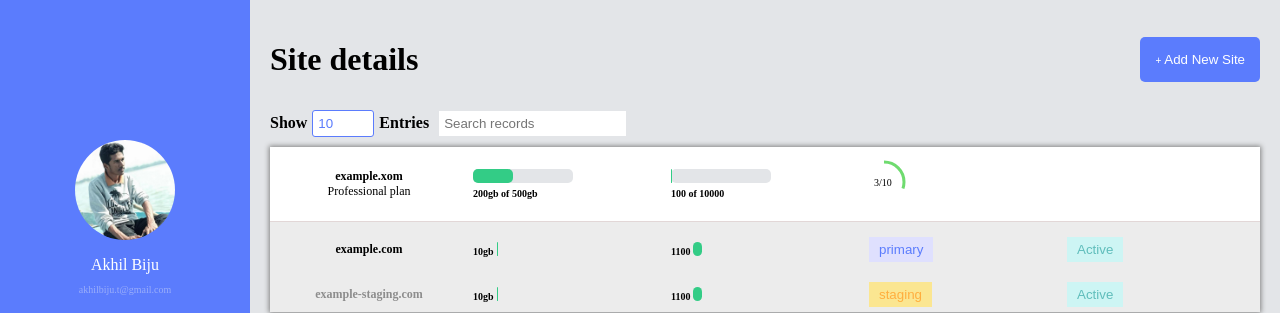
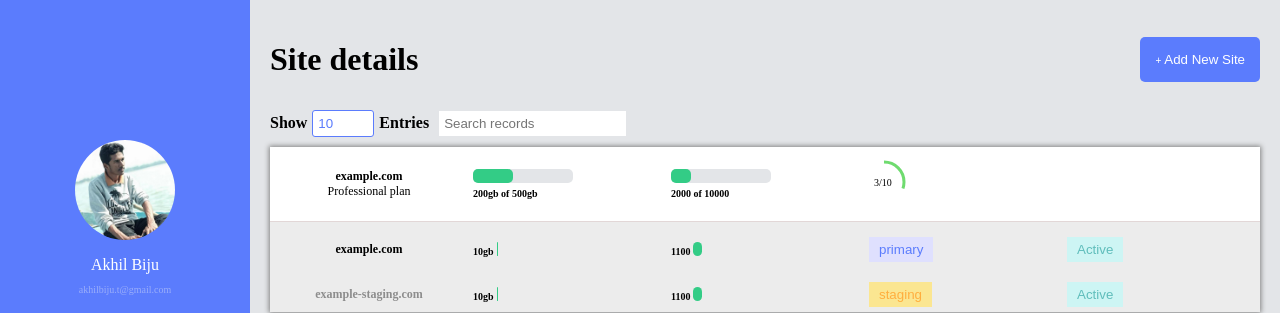
Before and after one commit to akhilbiju/hosting-dashboard, an Angular app: page /details in a window 1280 px wide. Shown: the top 313 px of the page. Built offline with nearby package versions, Linux system fonts and the light colour scheme.

Commit message:
Update data

```diff
--- a/src/app/mock-server/data.service.ts
+++ b/src/app/mock-server/data.service.ts
@@ -8,14 +8,14 @@ export class DataService {
   currentSiteDetails = [
     {
       id: 1,
-      domain: 'example.xom',
+      domain: 'example.com',
       storage: '500gb',
       usedStorage: '200gb',
       domainTag: 'Primary',
       availableDomains: 10,
       usedDomains: 3,
       monthlyVisitorCapacity: 10000,
-      monthlyVisitor: 100,
+      monthlyVisitor: 2000,
       subDomain: [
         {
           id: 11,
```
